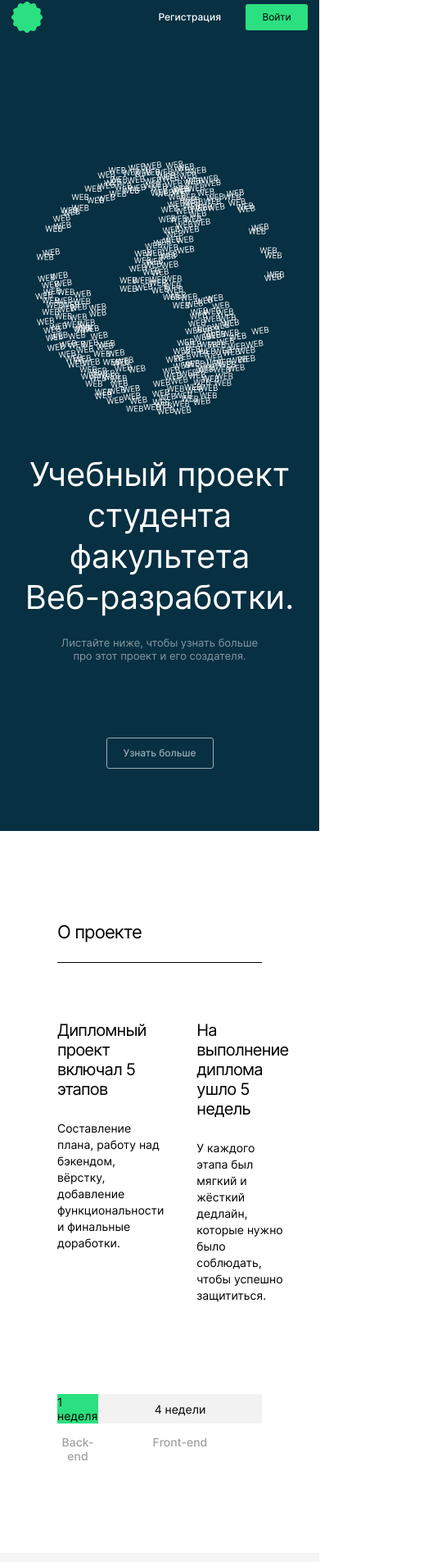
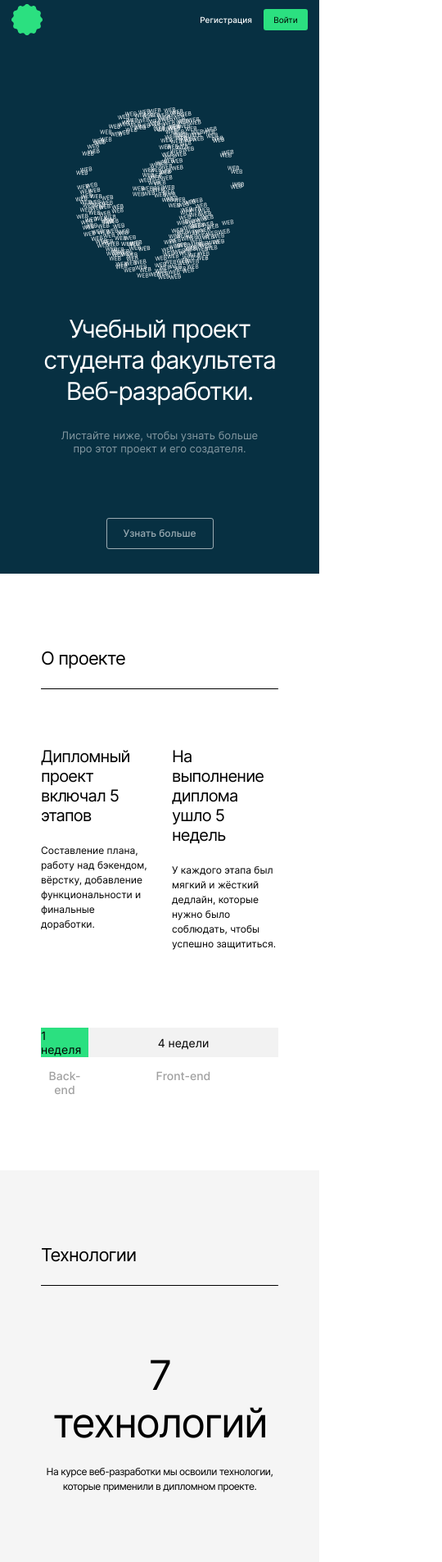
Before and after one commit to BorodkinaViktoriya/movies-explorer-frontend, a React (Create React App) app: page / in a window 390 px wide. Shown: the part 13-1919 px from the top of the page at 82% size, 540 px wide, since content can reach past the window. Built offline with nearby package versions, Linux system fonts and the light colour scheme.

Commit message:
start main adaptiv

```diff
--- a/src/components/AboutMe/AboutMe.css
+++ b/src/components/AboutMe/AboutMe.css
@@ -1,5 +1,5 @@
 .student {
-
+  box-sizing: border-box;
   padding: 110px 70px 100px;
 }
 
@@ -74,3 +74,9 @@
   opacity: 0.6;
   cursor: pointer;
 }
+
+@media screen and (max-width: 800px) {
+  .student {
+    padding: 90px 50px;
+  }
+}
--- a/src/components/AboutProject/AboutProject.css
+++ b/src/components/AboutProject/AboutProject.css
@@ -1,4 +1,5 @@
 .project {
+  box-sizing: border-box;
   padding: 110px 70px;
 }
 
@@ -62,3 +63,23 @@
   line-height: 17px;
   text-align: center;
 }
+
+@media screen and (max-width: 850px) {
+  .project {
+    padding: 90px 50px;
+  }
+
+  .project__list {
+    column-gap: 30px;
+    margin-bottom: 93px;
+  }
+
+  .project__subtitle {
+    margin-bottom: 22px;
+  }
+
+  .project__text {
+    font-size: 12px;
+    line-height: 18px;
+  }
+  }
--- a/src/components/App/App.js
+++ b/src/components/App/App.js
@@ -9,8 +9,6 @@ import Profile from "../Profile/Profile";
 import Login from '../Login/Login';
 import Register from "../Register/Register";
 import PageNotFound from "../PageNotFound/PageNotFound";
-
-
 
 function App() {
   return (
--- a/src/components/Header/Header.css
+++ b/src/components/Header/Header.css
@@ -32,6 +32,7 @@
 
 @media screen and (max-width: 550px) {
   .header {
-    padding: 15px 14px 16px;
+    min-height: 74px;
+    padding: 0 14px ;
   }
 }
--- a/src/components/Navigation/Navigation.css
+++ b/src/components/Navigation/Navigation.css
@@ -245,4 +245,17 @@
   .burger__list-item {
     margin-bottom: 24px;
   }
+
+  .navigation__sign-in {
+     min-width: 54px;
+    min-height: 26px;
+    font-size: 10px;
+    line-height: 16px;
+  }
+
+  .navigation__sign-up {
+    font-size: 10px;
+    margin-right: 14px;
+  }
+
 }
--- a/src/components/Promo/Promo.css
+++ b/src/components/Promo/Promo.css
@@ -60,12 +60,13 @@
 
 @media screen and (max-width: 850px) {
   .promo {
-    padding: 140px 0 76px;
+    padding: 140px 0 75px;
   }
+
   .promo__info {
     flex-direction: column-reverse;
     align-items: center;
-    margin-bottom: 92px;
+    margin-bottom: 90px;
   }
 
   .promo__logo {
@@ -80,6 +81,7 @@
     margin-bottom: 22px;
     text-align: center;
   }
+
   .promo__subtitle {
     margin: 0 auto;
     max-width: 260px;
@@ -93,6 +95,25 @@
 
 @media screen and (max-width: 500px) {
   .promo {
+    padding: 70px 0 30px;
+  }
 
+  .promo__info {
+    margin-bottom: 77px;
   }
+
+  .promo__logo {
+    height: 210px;
+    width: 206px;
+    margin-bottom: 41px;
+  }
+
+  .promo__title {
+    max-width: 300px;
+    font-size: 30px;
+    line-height: 38px;
+    letter-spacing: -0.04em;
+    margin-bottom: 27px;
+  }
+
 }
--- a/src/components/Techs/Techs.css
+++ b/src/components/Techs/Techs.css
@@ -1,5 +1,5 @@
 .techs {
-  font-family: "Inter", Arial, sans-serif;
+  box-sizing: border-box;
   background-color: #F5F5F5;
   padding: 100px 70px;
 }
@@ -33,7 +33,7 @@
   padding: 0;
   list-style: none;
   display: grid;
-  grid-template-columns: repeat(7, 90px);
+  grid-template-columns: repeat(7, 84px);
   grid-column-gap: 10px;
   justify-content: center;
   font-size: 14px;
@@ -50,3 +50,27 @@
   justify-content: center;
   align-items: center;
 }
+
+@media screen and (max-width: 800px) {
+  .techs {
+    padding: 90px 50px;
+  }
+
+  .techs__title {
+    margin: 80px 0 22px;
+  }
+  .techs__text {
+    font-size: 12px;
+    line-height: 18px;
+  }
+
+  .techs__list {
+  margin-top: 83px;
+  }
+  .techs__list-item {
+    min-width: 84px;
+    min-height: 57px;
+    font-size: 12px;
+    line-height: 15px;
+  }
+}
```
